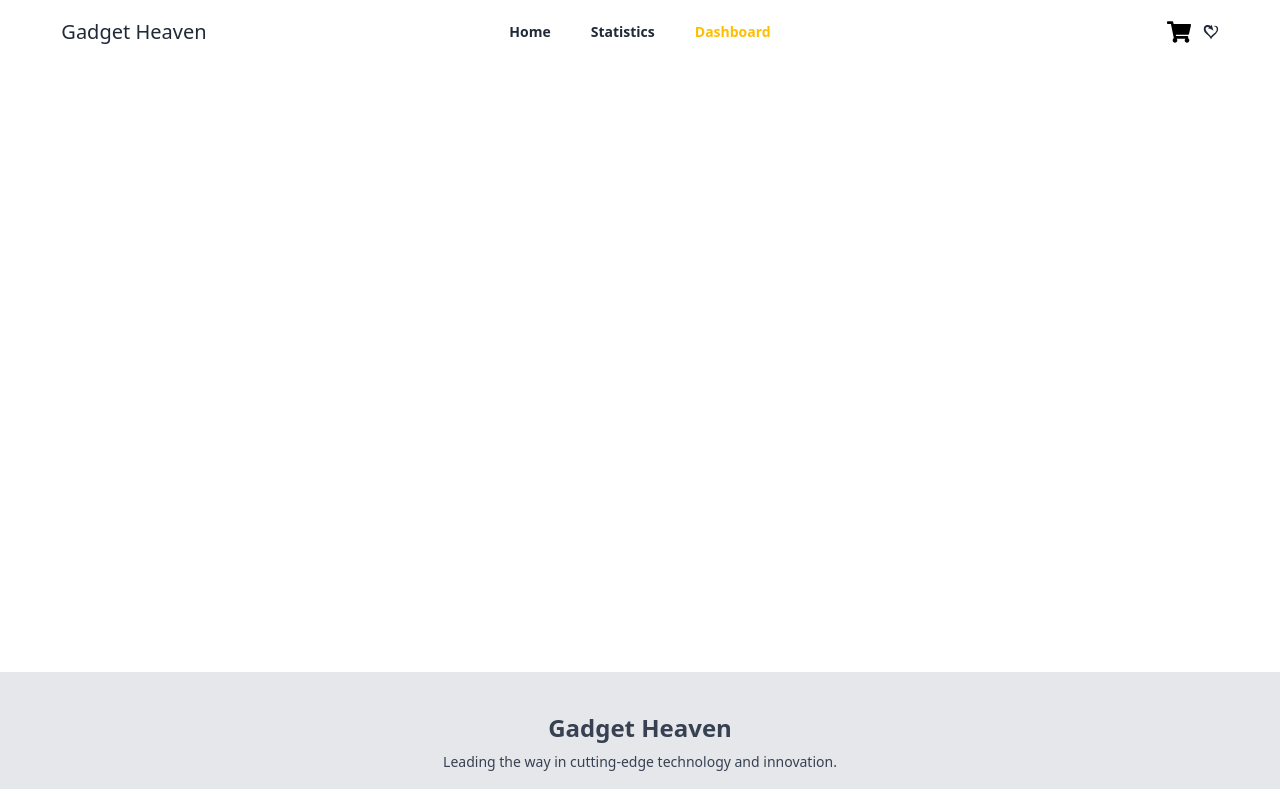
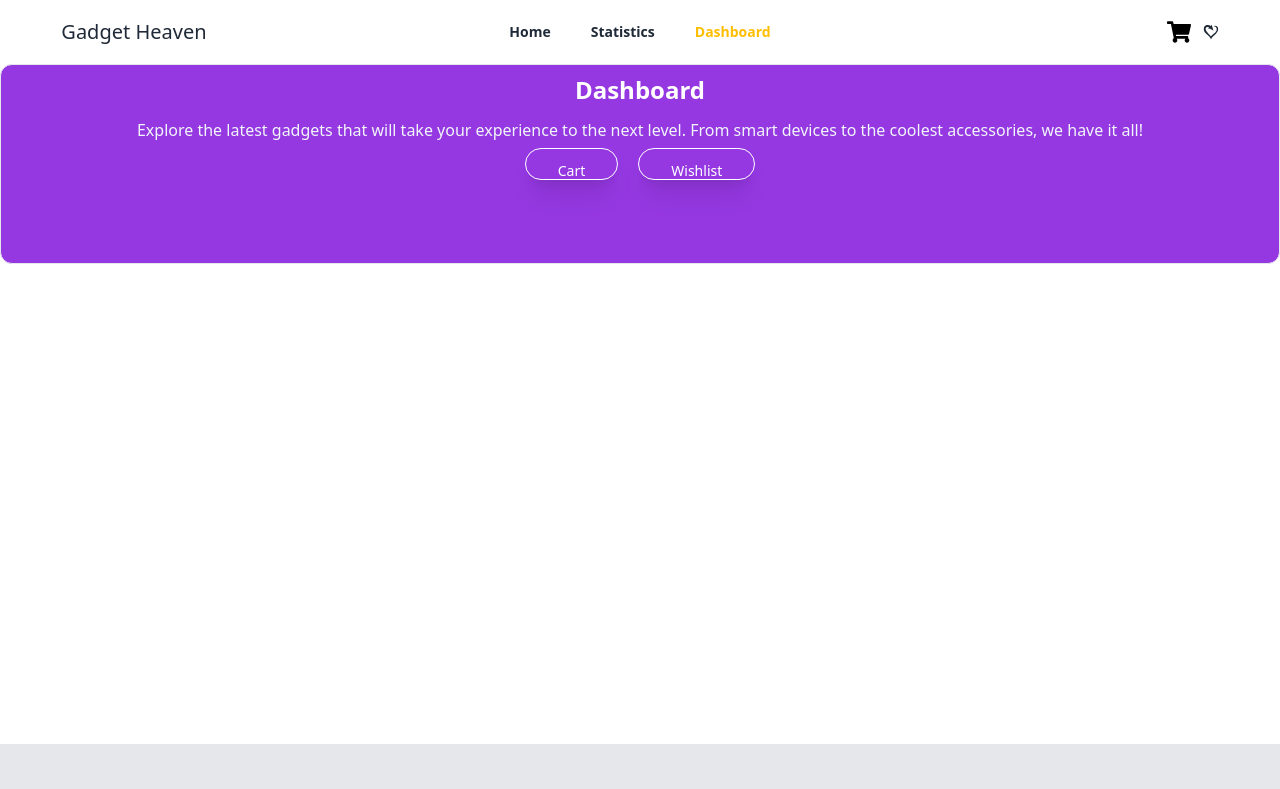
Before and after one commit to dilara369/Gadget, a React (Vite) app: page /dashboard in a window 1280 px wide. Shown: the top 789 px of the page. Built offline with nearby package versions, Linux system fonts and the light colour scheme.

Commit message:
dashboard start commit

```diff
--- a/src/component/CardDetails.jsx
+++ b/src/component/CardDetails.jsx
@@ -26,14 +26,19 @@ const CardDetails = () => {
     setIsadd(true);
     // react can read again and done fullfill so i put it here again
   };
+  const handeLove = (card) => {
+    addCard(card);
+    setIsadd(true);
+    // react can read again and done fullfill so i put it here again
+  };
 
   return (
-    <div className=" relative hero h-[300px] bg-[#9538E2] pb-52 ">
+    <div className=" relative hero h-[300px] bg-[#9538E2] pb-56 ">
       <Heading
         title="Product Details"
         subtitle="Explore the latest gadgets that will take your experience to the next level. From smart devices to the coolest accessories, we have it all!"
       ></Heading>
-      <div className=" absolute top-1/3 flex gap-8 bg-white rounded-xl border 2px solid border-blue-400 p-5 ">
+      <div className=" absolute top-1/4  flex gap-8 bg-white rounded-xl border 2px solid border-blue-400 p-5  ">
         <div>
           <img className="rounded-xl h-full" src={card.product_image} alt="" />
         </div>
@@ -68,7 +73,7 @@ const CardDetails = () => {
             <button
              disabled={isadd}
             onClick={()=> handeAdd(card)} className="bg-purple-900 rounded-full text-white px-5 py-1 flex items-center gap-2">Add To Cart  <FaCartArrowDown />  </button>
-            <FcLike size={35} />
+            <FcLike  onClick={()=> handeLove(card)}   size={35} />
 
           </div>
         </div>
--- a/src/component/Footer.jsx
+++ b/src/component/Footer.jsx
@@ -5,7 +5,7 @@ const Footer = () => {
         <div>
 
 
-<footer className="footer flex flex-col p-10 bg-gray-200 text-gray-700 mt-10">
+<footer className="footer flex flex-col p-10 bg-gray-200 text-gray-700 mt-28">
 
                    <div className='flex flex-col justify-center items-center w-full '>
 
--- /dev/null
+++ b/src/component/ShoppingCard.jsx
@@ -0,0 +1,11 @@
+import React from 'react';
+
+const ShoppingCard = () => {
+    return (
+        <div>
+
+        </div>
+    );
+};
+
+export default ShoppingCard;
--- a/src/pages/Dashboard.jsx
+++ b/src/pages/Dashboard.jsx
@@ -1,11 +1,66 @@
-import React from 'react';
+import React, { useEffect, useState } from "react";
+import Heading from "../component/Heading";
+import { getAllcard } from "../Storage";
+import { NavLink } from "react-router-dom";
+import ShoppingCard from "../component/ShoppingCard";
 
 const Dashboard = () => {
-    return (
-        <div>
 
+    const [card, setCard] = useState([])
+    useEffect(() => {
+        const wantAdd =getAllcard()
+      setCard(wantAdd)
+    }, [])
+
+    const handleRemove = id => {
+      removeCard(id)
+      const wantAdd = getAllcard()
+      setCard(wantAdd)
+    }
+
+  return (
+    <div>
+      <div className=" relative hero h-[200px] bg-[#9538E2]  border solid rounded-xl  ">
+        <div className="pb-28">
+        <Heading
+          title="Dashboard"
+          subtitle="Explore the latest gadgets that will take your experience to the next level. From smart devices to the coolest accessories, we have it all!"
+        ></Heading>
         </div>
-    );
+
+
+<div className="flex justify-center space-x-5 bg-transparent">
+    <NavLink
+        role="tab"
+        className={({ isActive }) =>
+            `tab ${isActive ? 'bg-blue-400' : 'bg-transparent'} relative top-1/2 shadow-xl border border-white px-8 py-2 rounded-full text-white text-center`
+        }
+        to="/shopping"
+    >
+        Cart
+    </NavLink>
+
+    <NavLink
+        role="tab"
+        className={({ isActive }) =>
+            `tab ${isActive ? 'bg-blue-400' : 'bg-transparent'} relative top-1/2 shadow-xl border border-white px-8 py-2 rounded-full text-white`
+        }
+        to="/wishlist"
+    >
+        Wishlist
+    </NavLink>
+</div>
+
+
+
+
+
+      </div>
+
+<ShoppingCard></ShoppingCard>
+
+    </div>
+  );
 };
 
 export default Dashboard;
--- a/src/routes/Routes.jsx
+++ b/src/routes/Routes.jsx
@@ -1,10 +1,11 @@
 import { createBrowserRouter } from "react-router-dom";
 import MainLayout from "../Layout/MainLayout";
 import Statistic from "../Pages/Statistic";
-import Dashboard from "../Pages/Dashboard";
+import Dashboard from "../pages/Dashboard";
 import Home from "../Pages/Home";
 import ProductCard from "../component/ProductCard";
 import CardDetails from "../component/CardDetails";
+import ShoppingCard from "../component/ShoppingCard";
 
 
 const router = createBrowserRouter([
@@ -48,6 +49,13 @@ const router = createBrowserRouter([
     {
         path:"/dashboard",
         element:<Dashboard></Dashboard>,
+        children:[
+          {
+            path:"/dashboard/:product_id",
+            element: <ShoppingCard></ShoppingCard>,
+            loader:()=> fetch("../products.json"),
+          },
+        ]
     },
 
     ]
```
